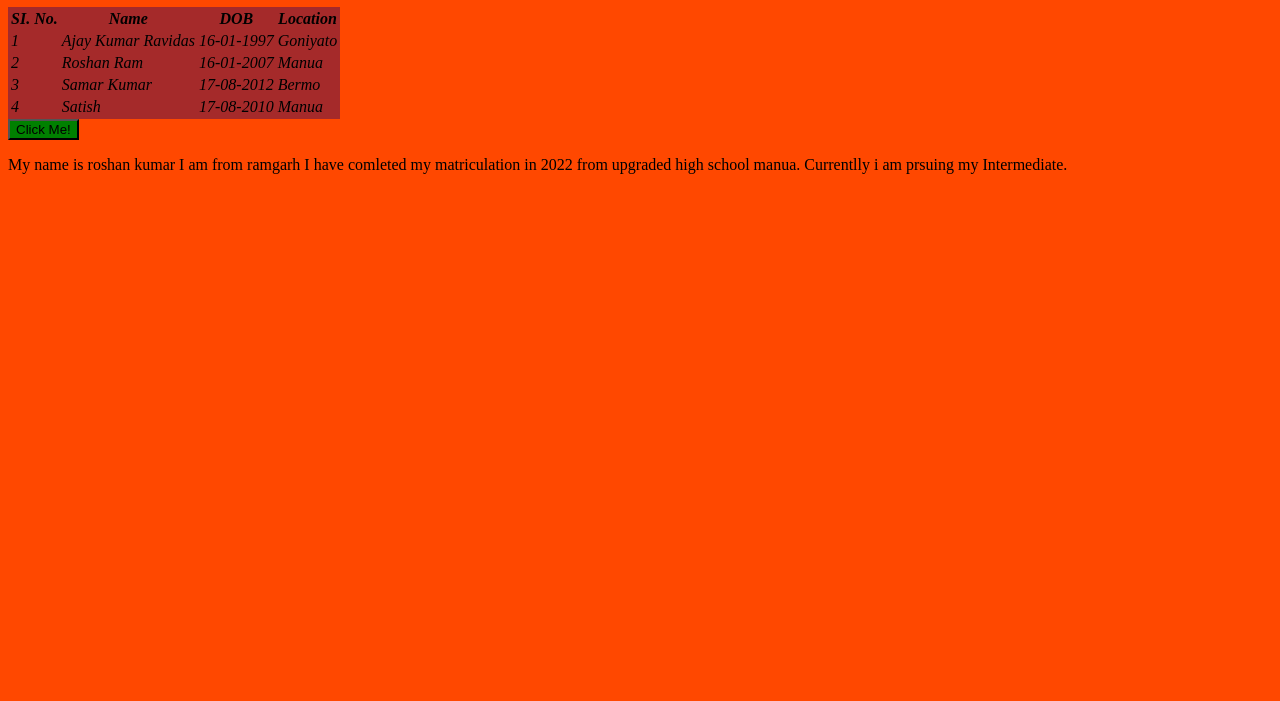
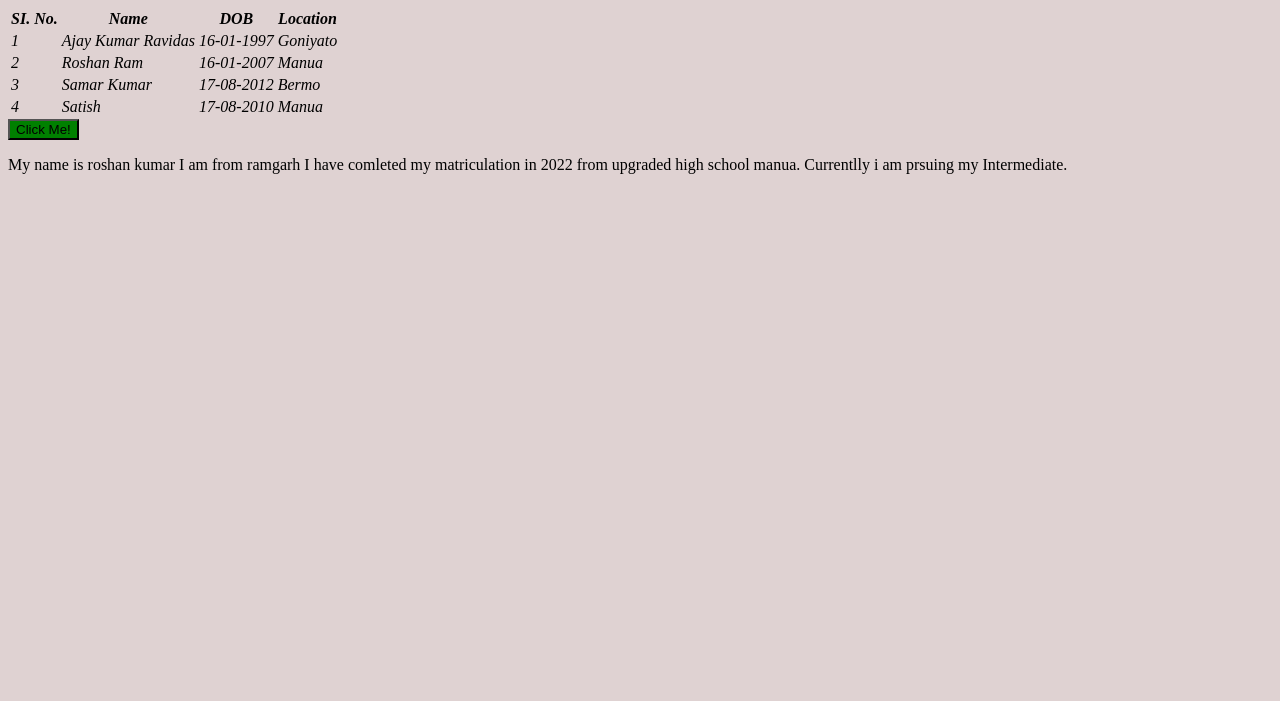
Before and after one commit to 6201801127/Demo-html-project, a plain HTML site: page Demo html project/index.html in a window 1280 px wide. Shown: the part 99-800 px from the top of the page. Drawn offline with Linux system fonts and the light colour scheme.

```diff
--- a/Demo html project/index.css
+++ b/Demo html project/index.css
@@ -1,4 +1,4 @@
 .custom-table {
-    background-color: brown;
+    background-color: rgb(223, 210, 210);
     border: 1px;
 }
--- a/Demo html project/index.html
+++ b/Demo html project/index.html
@@ -3,7 +3,7 @@
 <title> My Website</title>
     <link rel="stylesheet" href="index.css">
 </head>
-<body style="background-color: rgb(255, 72, 0)">
+<body class="custom-table">
     <div style="background-color: blue; width: 50%;">
         This is Resume
     </div>
```
